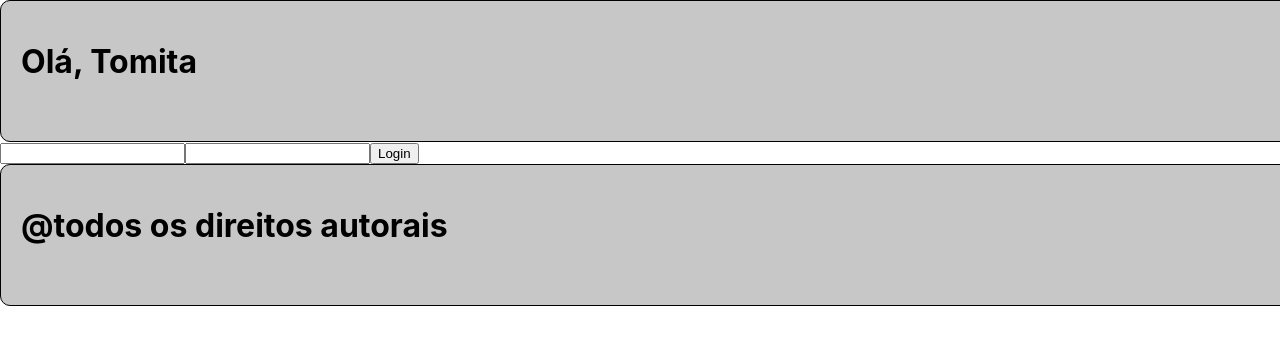
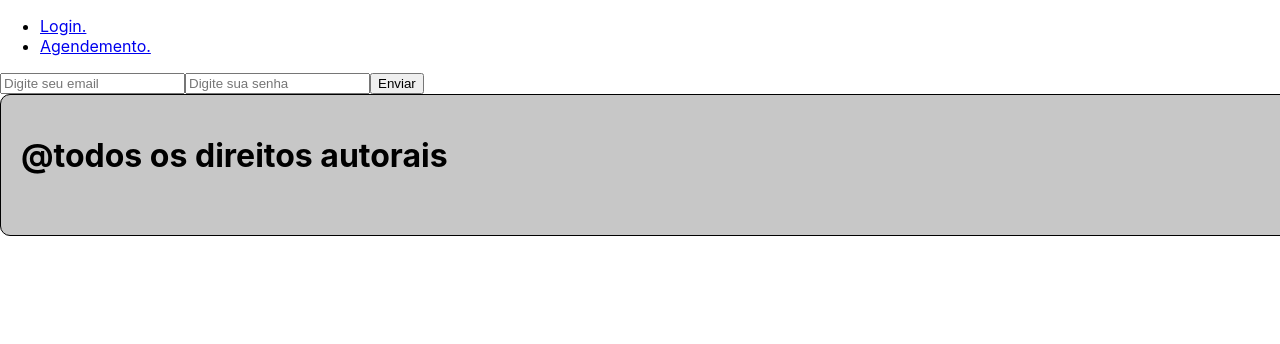
Before and after one commit to CS-PI-2025-umdiameformo/front-end, a React (Create React App) app: page /login in a window 1280 px wide. Shown: the top 344 px of the page. Built offline with nearby package versions, Linux system fonts and the light colour scheme.

Commit message:
feature-hu-16

```diff
--- a/src/App.js
+++ b/src/App.js
@@ -15,6 +15,7 @@ function App() {
           <Route path="/login" Component={LoginUsuario} />
           <Route path="/" Component={Home} />
           <Route path="/calculadora" Component={Calculadora} />
+          <Route path="/loginUsuario" Component={LoginUsuario} />
         </Routes>
       </BrowserRouter>
       {/* <Calculadora /> */}
--- a/src/components/header/header.css
+++ b/src/components/header/header.css
@@ -1,5 +1,5 @@
 .header {
-  background-color: rgb(199, 199, 199);
+  background-color: rgb(0, 0, 0);
   height: 100px;
   border: 1px solid rgb(0, 0, 0);
   border-radius: 10px;
--- a/src/components/header/header.jsx
+++ b/src/components/header/header.jsx
@@ -4,11 +4,13 @@ import "./header.css";
 const Header = (params) => {
   const { nome, idade } = params;
   return (
-    <>
-      <div className="header">
-        <h1>Olá, {nome}</h1>
-      </div>
-    </>
+    <ul>
+      <li><a href="/loginUsuario">Login.</a></li>
+      <li><a href="/agendamento">Agendemento.</a></li>
+
+    </ul>
   );
 };
 export default Header;
+
+// Adicionar paginas nessa UL só colocar o nome da classe "/loginUsuario" por exemplo.
--- a/src/pages/loginUsuario/loginUsuario.css
+++ b/src/pages/loginUsuario/loginUsuario.css
@@ -0,0 +1,8 @@
+.formulario {
+  display: flex;
+  flex-direction: column;
+  align-items: center;
+  justify-content: center;
+  width: 100%;
+  height: 100vh;
+}
--- a/src/pages/loginUsuario/loginUsuario.jsx
+++ b/src/pages/loginUsuario/loginUsuario.jsx
@@ -1,12 +1,34 @@
-import React from "react";
+import React, { useState } from "react";
+import "./loginUsuario.css";
 
-const loginUsuario = () => {
-  return (
-    <>
-    <input type="string" />
-    <input type="password" />
-    <button>Login</button>
-    </>
-  );
-};
-export default loginUsuario;
+function LoginUsuario() {
+  const [email, setEmail] = useState("");
+  const [senha, setSenha] = useState("");
+
+  const envioLogin = (event) => {
+
+    event.preventDefault();
+    alert(`Login realizado com sucesso ${email} ${senha}`);
+  }
+
+    return (
+      <form onSubmit={envioLogin}>
+        <input
+          type="email"
+          placeholder="Digite seu email"
+          onChange={(event) => {
+            setEmail(event.target.value);
+          }}
+        />
+        <input
+          type="password"
+          placeholder="Digite sua senha"
+          onChange={(event) => {
+            setSenha(event.target.value);
+          }}
+        />
+        <button type="submit">Enviar</button>
+    </form>
+  )
+}
+export default LoginUsuario;
```
